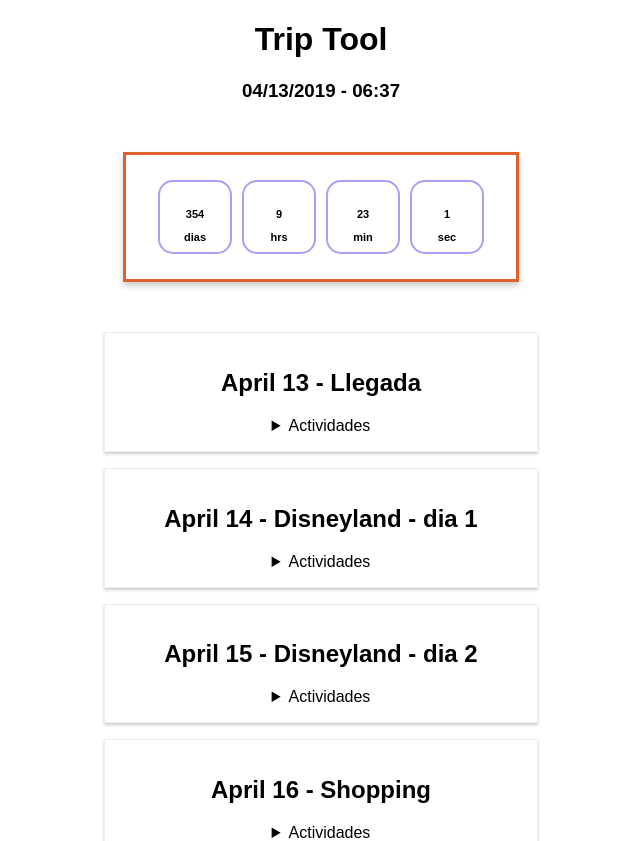
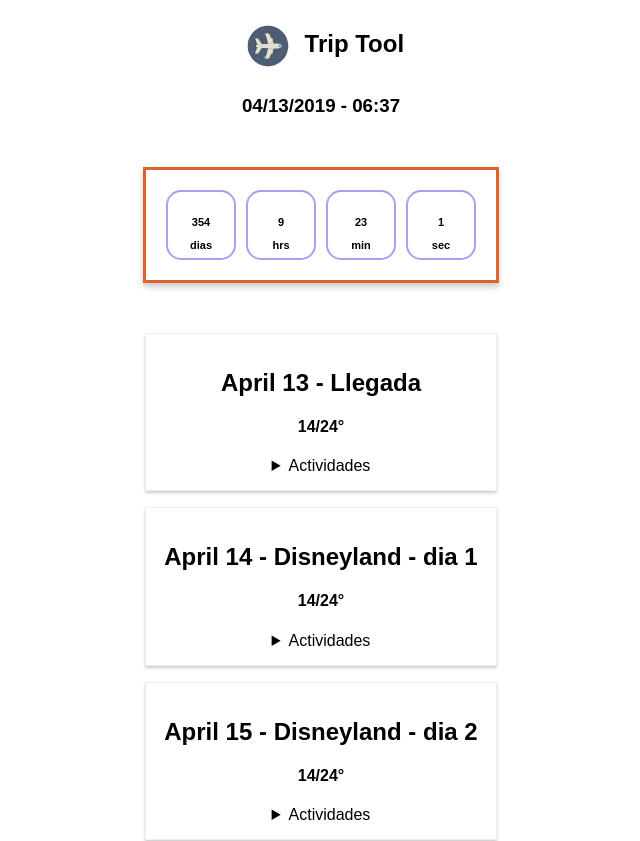
Before and after one commit to ricascencio/TripTool, a React (Create React App) app: page / in a window 1280 px wide. Shown: the top 841 px of the page, without its empty margins (319-959 px from the left). Built offline with nearby package versions, Linux system fonts and the light colour scheme.

Commit message:
new folder structure

```diff
--- a/package.json
+++ b/package.json
@@ -3,6 +3,7 @@
   "version": "0.1.0",
   "private": true,
   "dependencies": {
+    "config": "^1.30.0",
     "radium": "^0.24.0",
     "react": "^16.2.0",
     "react-dom": "^16.2.0",
--- a/src/Day/Day.js
+++ /dev/null
@@ -1,25 +0,0 @@
-import React from 'react';
-import Radium from 'radium';
-import Activity from '../Activity/Activity';
-
-import './Day.css'
-
-const day = (props) => {
-  return <div className="Day">
-          <div>
-            <h2>{props.date}&nbsp;-&nbsp;{props.main}</h2>
-          </div>
-          <details>
-            <summary>Actividades</summary>
-            <br/>
-            {props.activities.map((activity, index) => {
-               return <Activity
-                time={activity.time}
-                name={activity.name}
-                key={activity.id}/>
-            })}
-          </details>
-    </div>
-};
-
-export default Radium(day);
--- a/src/Activity/Activity.js
+++ b/src/components/Activity/Activity.js
@@ -4,11 +4,6 @@ import Radium from 'radium';
 import './Activity.css'
 
 const activity = (props) => {
-  // const style = {
-  //   '@media (min-width: 500px)':{
-  //       width: '450px'
-  //   }
-  // };
   return <div className="Activity"><div className="Column Time">{props.time} </div><div className="Column ActivityText">&nbsp;- {props.name}</div></div>
 };
 
--- a/src/Countdown/Countdown.css
+++ b/src/components/Countdown/Countdown.css
@@ -1,7 +1,7 @@
 .divCountDown {
 		margin: 50px auto;
-		width: 350px;
-		padding: 20px;
+		width: 320px;
+		padding: 15px;
     border: 3px solid #DF612B;
     box-shadow: 0 4px 6px #ccc;
 		position: relative;
@@ -12,7 +12,7 @@
 			margin: 5px;
 	    border-radius: 15px;
 	    border: 2px solid #ab9ff2;
-	    padding: 15px;
+	    padding: 13px;
 	    width: 40px;
 	    height: 40px;
 	    text-align: center;
@@ -22,8 +22,8 @@
 	    display: inline-block;
 		}
 
-		@media (min-width: 350px) {
+		@media (min-width: 320px) {
 		    .Countdown {
-		      width: 350px;
+		      width: 320px;
 		    }
 		}
--- a/src/Day/Day.css
+++ b/src/components/Day/Day.css
@@ -1,14 +1,14 @@
 .Day {
-    width: 400px;
+    width: 320px;
     margin: 16px auto;
     border: 1px solid #eee;
     box-shadow: 0 2px 3px #ccc;
-    padding: 16px;
+    padding: 15px;
     text-align: center;
 }
 
-@media (min-width: 400px) {
+@media (min-width: 320px) {
     .Day {
-      width: 400px;
+      width: 320px;
     }
 }
--- /dev/null
+++ b/src/components/Day/Day.js
@@ -0,0 +1,60 @@
+import React, { Component } from 'react';
+import Radium from 'radium';
+import Activity from '../Activity/Activity';
+import './Day.css'
+
+const config = require('config');
+
+class Day extends Component {
+
+  // componentDidMount(){
+  //   let date = new Date();
+  //   let cityID = 0;
+  //   if(date.getDate() < 18){
+  //     cityID = process.env.ID_LOS_ANGELES || config.get('ID_LOS_ANGELES');
+  //   }else {
+  //     cityID = process.env.ID_ANAHEIM || config.get('ID_ANAHEIM');
+  //   }
+  // }
+  //
+  // getWeather = async () => {
+  //   const invokeUrl = process.env.WEATHER_URL || config.get('WEATHER_URL'),
+  //   const response = await fetch(invokeUrl+'?id=');
+  //   const body = await response.json();
+  //   if (response.status !== 200)
+  //     throw Error(body.message);
+  //     return body;
+  // }
+  //
+  // getForecast = async () => {
+  //
+  // }
+
+
+
+  render () {
+    return (
+      <div className="Day">
+              <div>
+                <div>
+                <h2>{this.props.date}&nbsp;-&nbsp;{this.props.main}</h2>
+                <h4>14/24°</h4>
+                </div>
+              </div>
+              <details>
+                <summary>Actividades</summary>
+                <br/>
+                {this.props.activities.map((activity, index) => {
+                   return <Activity
+                    time={activity.time}
+                    name={activity.name}
+                    key={activity.id}/>
+                })}
+              </details>
+        </div>
+    )
+  }
+
+}
+
+export default Radium(Day);
--- /dev/null
+++ b/src/components/Day/Days.js
@@ -0,0 +1,12 @@
+import React from 'react'
+import Day from './Day';
+
+const days = (props) => props.days.map((day, index) => {
+    return <Day
+      date={day.date}
+      main={day.main}
+      key={day.id}
+      activities={day.activities}/>
+  });
+
+export default days;
--- a/src/App.css
+++ b/src/containers/App.css
@@ -3,8 +3,9 @@
 }
 
 .App-logo {
+  vertical-align: middle;
   animation: App-logo-spin infinite 20s linear;
-  height: 80px;
+  height: 60px;
 }
 
 .App-header {
--- a/src/App.js
+++ b/src/containers/App.js
@@ -1,19 +1,20 @@
 import React, { Component } from 'react';
 import Radium from 'radium';
+import logo from '../assets/plane.svg';
 import './App.css';
-import Day from './Day/Day';
-import Countdown from './Countdown/Countdown';
+import Days from '../components/Day/Days';
+import Countdown from '../components/Countdown/Countdown';
 
 class App extends Component {
   state = {
     days: [
-       { id: '1', date: 'April 13', main: 'Llegada', activities: [ {id: '1', time: '10:00 - 10:30', name: 'Desayuno'}, {id: '2', time: '11:30 - 13:30', name: 'Ross'}, {id: '3', time: '14:00 - 15:00', name: 'Check in'}]},
+       { id: '1', date: 'April 13', main: 'Llegada', activities: [ {id: '1', time: '10:00 - 10:30', name: 'Desayuno', timeWeather: '09:00:00'}, {id: '2', time: '11:30 - 13:30', name: 'Ross', timeWeather: '12:00:00'}, {id: '3', time: '14:00 - 15:00', name: 'Check in', timeWeather: '15:00:00'}]},
        { id: '2', date: 'April 14', main: 'Disneyland - dia 1', activities: [ {id: '1', time: '08:00 - 24:00', name: 'Disneyland'}]},
        { id: '3', date: 'April 15', main: 'Disneyland - dia 2', activities: [ {id: '1', time: '08:00 - 22:00', name: 'Disneyland'}]},
-       { id: '4', date: 'April 16', main: 'Shopping', activities: [ {id: '1', time: '08:00 - 09:00', name: 'Desayuno'}, {id: '2', time: '10:00 - 18:00', name: 'Shopping'}, {id: '3', time: '19:00 - 20:00', name: 'Cena'}]},
+       { id: '4', date: 'April 16', main: 'Shopping', activities: [ {id: '1', time: '08:00 - 09:00', name: 'Desayuno', timeWeather: '09:00:00'}, {id: '2', time: '10:00 - 18:00', name: 'Shopping', timeWeather: '12:00:00'}, {id: '3', time: '19:00 - 20:00', name: 'Cena', timeWeather: '18:00:00'}]},
        { id: '5', date: 'April 17', main: 'California Adventure', activities: [ {id: '1', time: '08:00 - 22:00', name: 'California Adventure'}]},
-       { id: '6', date: 'April 18', main: 'Hollywood', activities: [ {id: '1', time: '08:00 - 09:00', name: 'Desayuno'}, {id: '2', time: '10:00 - 13:00', name: 'Hollywood area'}, {id: '3', time: '14:00 - 15:00', name: 'Comida'}, {id: '4', time: '16:00 - 17:00', name: 'Santa Monica'}]},
-       { id: '7', date: 'April 19', main: 'Universal Studios', activities: [ {id: '1', time: '08:00 - 09:00', name: 'Desayuno'}, {id: '2', time: '10:00 - 19:00', name: 'Universal Studios'}, {id: '3', time: '19:00 - 20:00', name: 'Cenar'}]}
+       { id: '6', date: 'April 18', main: 'Hollywood', activities: [ {id: '1', time: '08:00 - 09:00', name: 'Desayuno', timeWeather: '09:00:00'}, {id: '2', time: '10:00 - 13:00', name: 'Hollywood area', timeWeather: '12:00:00'}, {id: '3', time: '14:00 - 15:00', name: 'Comida', timeWeather: '15:00:00'}, {id: '4', time: '16:00 - 17:00', name: 'Santa Monica', timeWeather: '15:00:00'}]},
+       { id: '7', date: 'April 19', main: 'Universal Studios', activities: [ {id: '1', time: '08:00 - 09:00', name: 'Desayuno', timeWeather: '09:00:00'}, {id: '2', time: '10:00 - 19:00', name: 'Universal Studios', timeWeather: '15:00:00'}, {id: '3', time: '19:00 - 20:00', name: 'Cenar', timeWeather: '18:00:00'}]}
     ],
     countdown: {
         days: 0,
@@ -64,7 +65,7 @@ class App extends Component {
     const detailsDayId = this.state.detailsDayId;
     return (
       <div className="App">
-        <h1>Trip Tool</h1>
+        <h1 className="App-title"><img src={logo} className="App-logo" alt="logo" /> Trip Tool</h1>
         <div>
           <h3>{this.state.countdown.targetDate}&nbsp;-&nbsp;{this.state.countdown.targetHours}:{this.state.countdown.targetMinutes}</h3>
           <Countdown
@@ -74,21 +75,9 @@ class App extends Component {
             seconds={this.state.countdown.seconds}/>
         </div>
         <div>
-
+          <Days
+            days={this.state.days}/>
         </div>
-        <div>
-          {
-            this.state.days.map((day, index) => {
-              return <Day
-                date={day.date}
-                main={day.main}
-                key={day.id}
-                activities={day.activities}/>
-            })
-          }
-        </div>
-
-
       </div>
     );
   }
--- a/src/index.js
+++ b/src/index.js
@@ -1,7 +1,7 @@
 import React from 'react';
 import ReactDOM from 'react-dom';
 import './index.css';
-import App from './App';
+import App from './containers/App';
 import registerServiceWorker from './registerServiceWorker';
 
 ReactDOM.render(<App />, document.getElementById('root'));
```
Also changed, not shown: src/assets/plane.svg (added), src/components/Activity/Activity.css (renamed from src/Activity/Activity.css), src/components/Countdown/Countdown.js (renamed from src/Countdown/Countdown.js), 1 other file (tests, documents, lock files or other folders).
